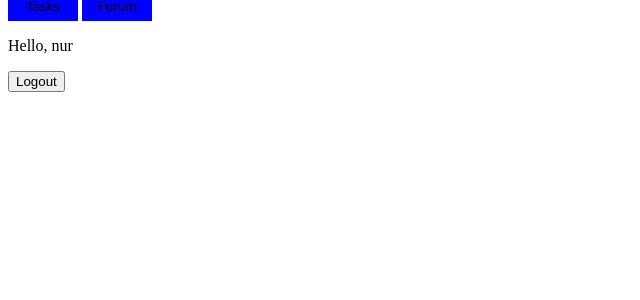
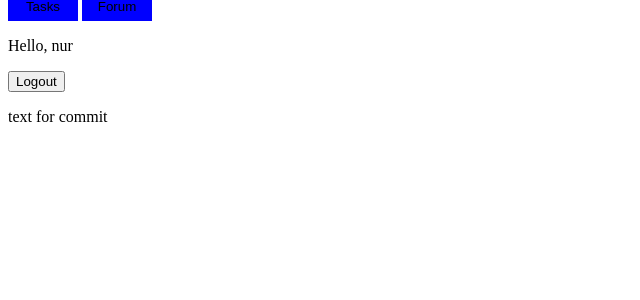
Before and after one commit to nurdaulettn/todo, a Django app: page /shorter/ in a window 1280 px wide. Shown: the part 258-558 px from the top of the page, without its empty margins (0-640 px from the left). Run offline with Django 5.2, Linux system fonts and the light colour scheme; a user stored in the database is signed in; data comes from the database, SQL or seed files in the repository.

Commit message:
new commit

```diff
--- a/shorturls/templates/shorturl/shorter.html
+++ b/shorturls/templates/shorturl/shorter.html
@@ -41,4 +41,7 @@
     <a href="{% url 'login' %}">Login</a> | <a href="{% url 'register' %}">Register</a>
 {% endif %}
 </body>
+
+<p>text for commit</p>
+
 </html>
```
